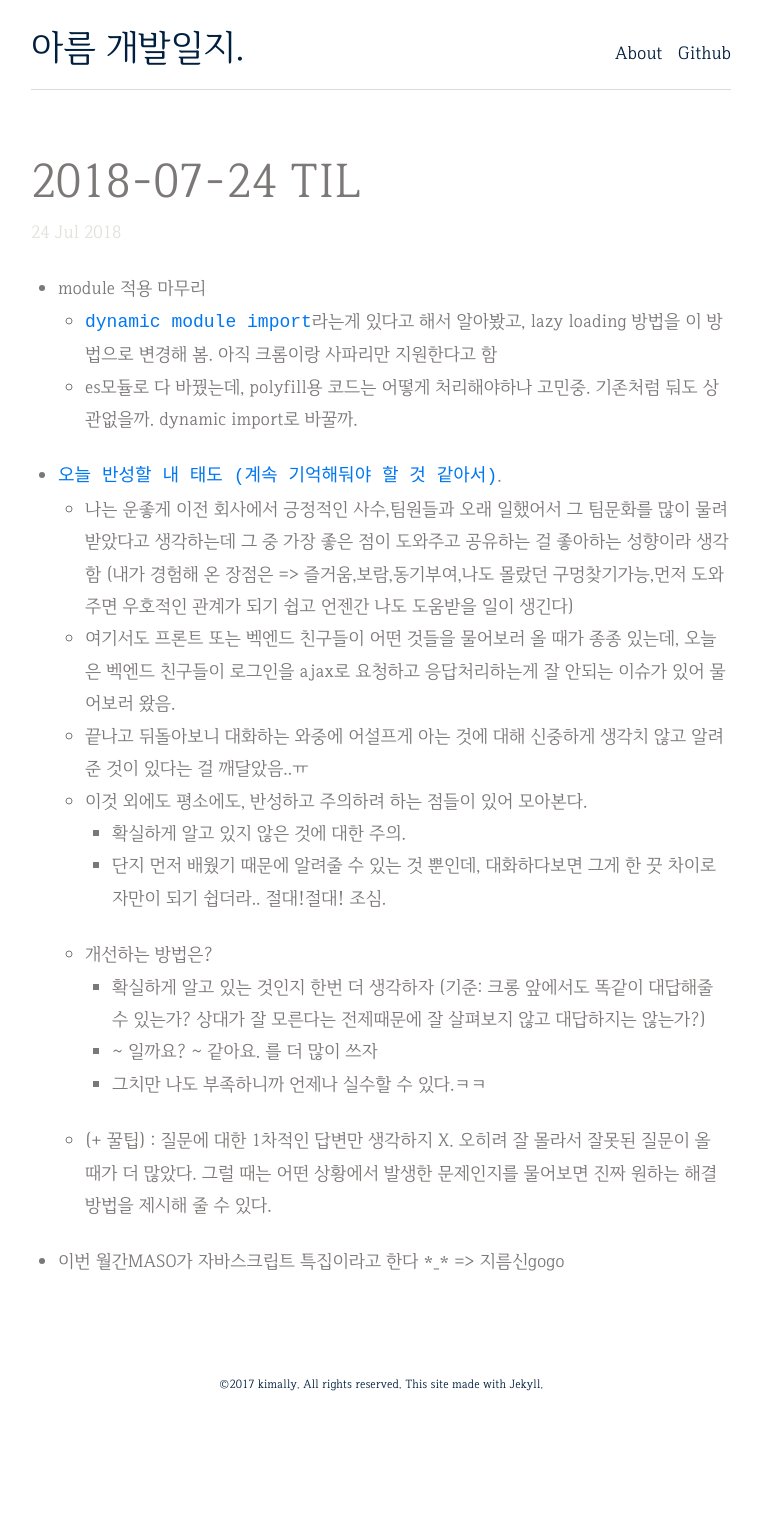
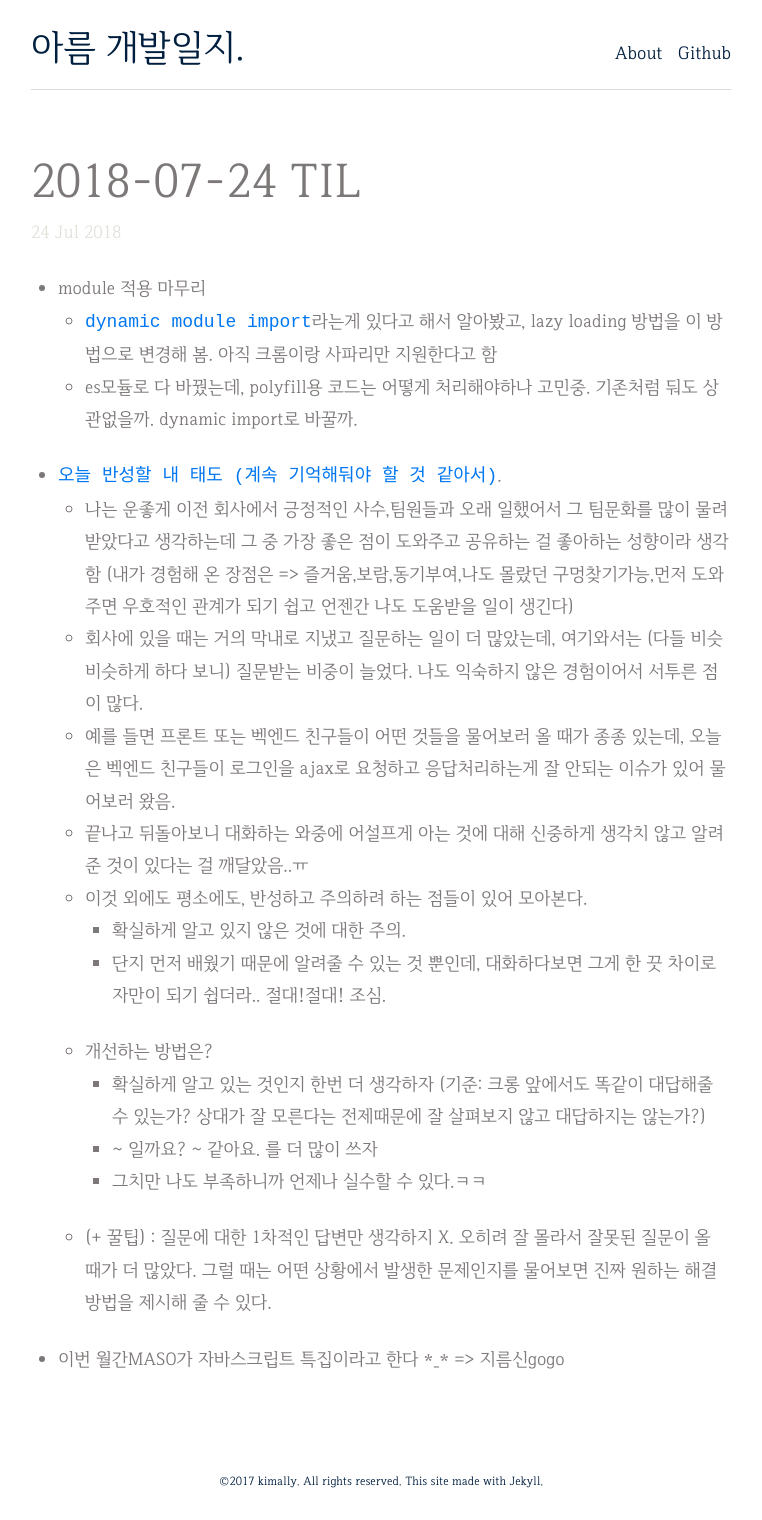
Before and after one commit to LumiLoves/lumiloves.github.io, a Jekyll site: the page built from _posts/2018-07-24-TIL.md, in a window 1280 px wide. Shown: the whole page, without its empty margins (259-1021 px from the left). Built offline with Jekyll 4.4.1, drawn with Linux system fonts in a browser that asks for light colours; before the commit the page ends 1422 px from its top, so only the background shows below that.

Commit message:
Update 2018-07-24-TIL.md

```diff
--- a/_posts/2018-07-24-TIL.md
+++ b/_posts/2018-07-24-TIL.md
@@ -8,7 +8,8 @@ tag: [ TIL ]
   * es모듈로 다 바꿨는데, polyfill용 코드는 어떻게 처리해야하나 고민중. 기존처럼 둬도 상관없을까. dynamic import로 바꿀까.
 * `오늘 반성할 내 태도 (계속 기억해둬야 할 것 같아서)`.
   * 나는 운좋게 이전 회사에서 긍정적인 사수,팀원들과 오래 일했어서 그 팀문화를 많이 물려받았다고 생각하는데 그 중 가장 좋은 점이 도와주고 공유하는 걸 좋아하는 성향이라 생각함 (내가 경험해 온 장점은 => 즐거움,보람,동기부여,나도 몰랐던 구멍찾기가능,먼저 도와주면 우호적인 관계가 되기 쉽고 언젠간 나도 도움받을 일이 생긴다)
-  * 여기서도 프론트 또는 벡엔드 친구들이 어떤 것들을 물어보러 올 때가 종종 있는데, 오늘은 벡엔드 친구들이 로그인을 ajax로 요청하고 응답처리하는게 잘 안되는 이슈가 있어 물어보러 왔음.
+  * 회사에 있을 때는 거의 막내로 지냈고 질문하는 일이 더 많았는데, 여기와서는 (다들 비슷비슷하게 하다 보니) 질문받는 비중이 늘었다. 나도 익숙하지 않은 경험이어서 서투른 점이 많다.
+  * 예를 들면 프론트 또는 벡엔드 친구들이 어떤 것들을 물어보러 올 때가 종종 있는데, 오늘은 벡엔드 친구들이 로그인을 ajax로 요청하고 응답처리하는게 잘 안되는 이슈가 있어 물어보러 왔음.
   * 끝나고 뒤돌아보니 대화하는 와중에 어설프게 아는 것에 대해 신중하게 생각치 않고 알려준 것이 있다는 걸 깨달았음..ㅠ
   * 이것 외에도 평소에도, 반성하고 주의하려 하는 점들이 있어 모아본다.
     * 확실하게 알고 있지 않은 것에 대한 주의.
```
